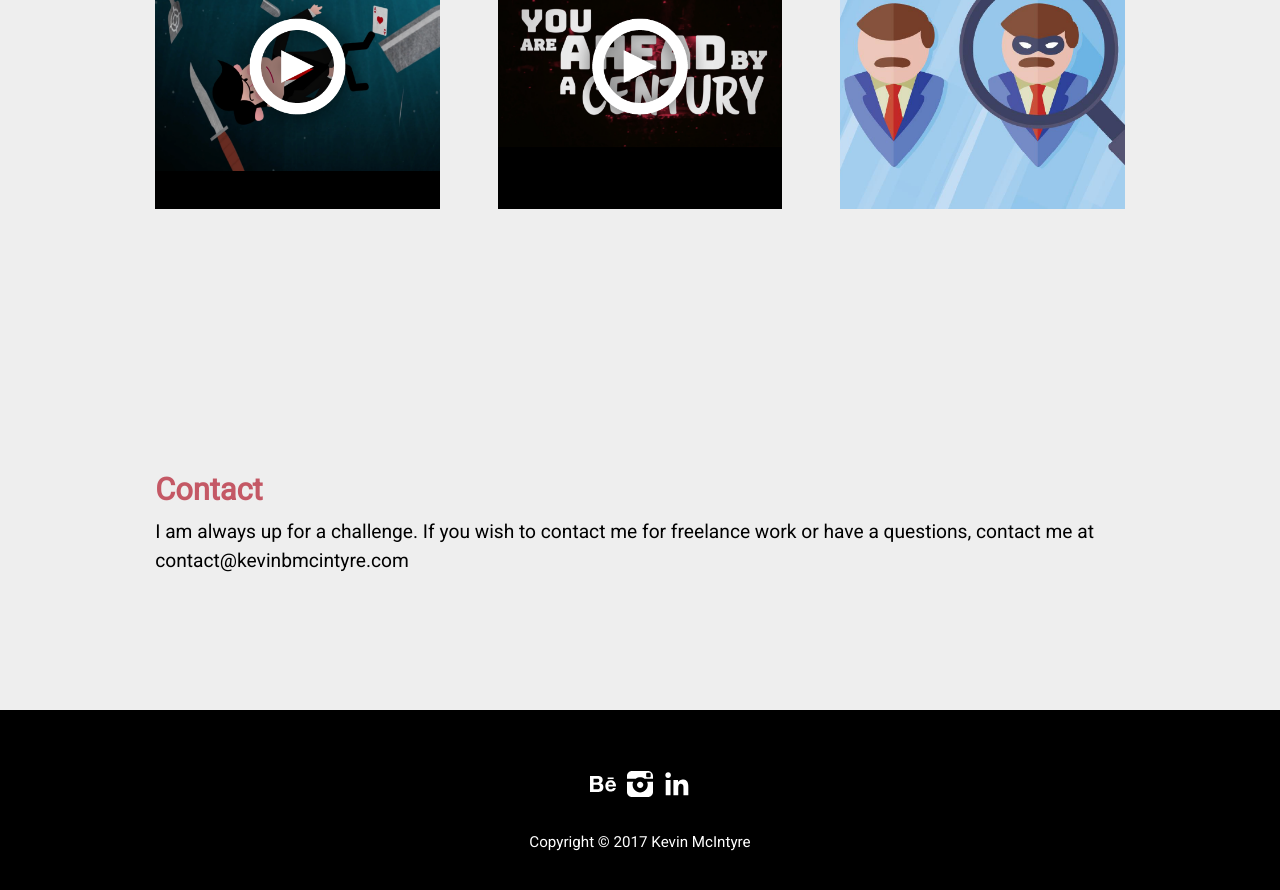
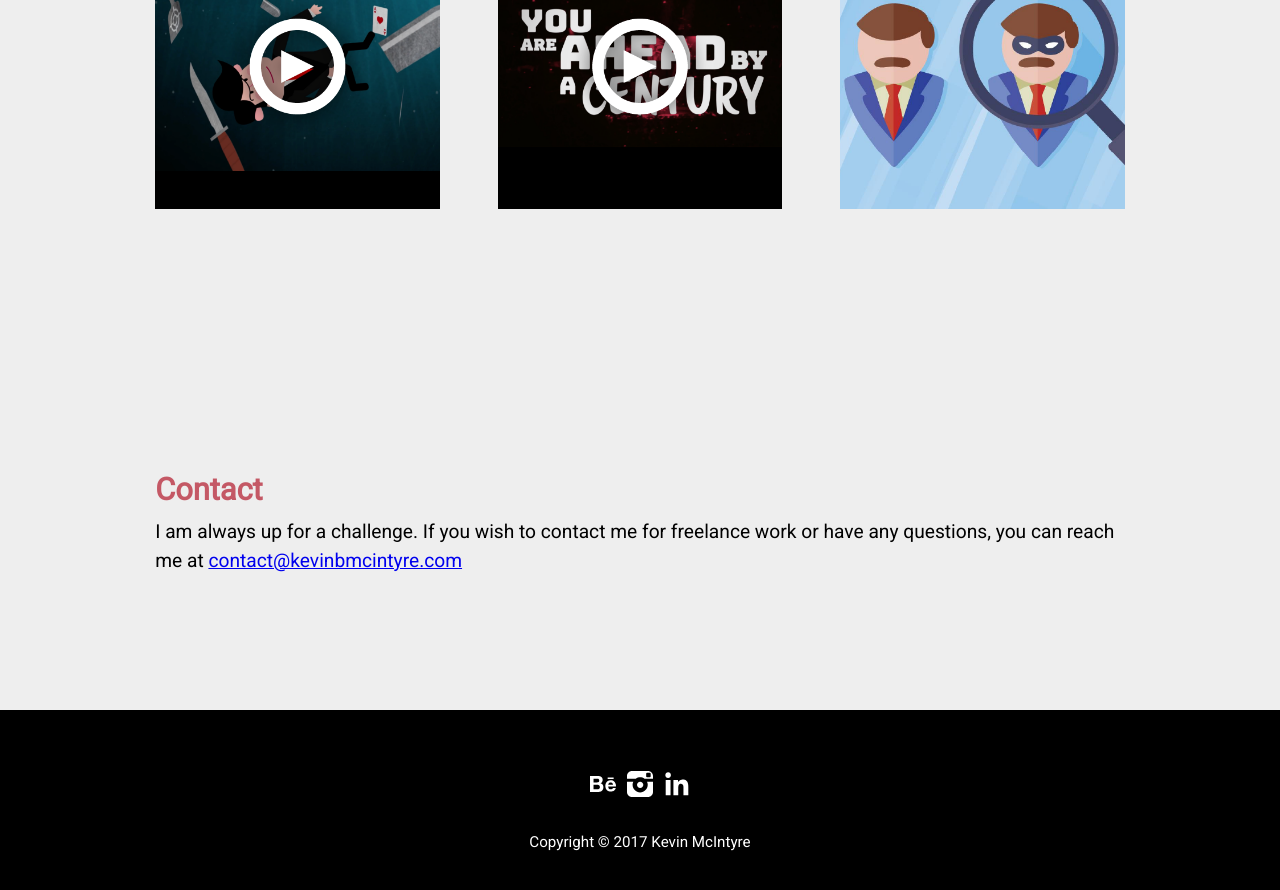
Before and after one commit to KevinBMcIntyre/Portfolio, a Jekyll site: the page built from index.html, in a window 1280 px wide and 900 px high, scrolled down 1441 px. Shown: the top 890 px of the window. Built offline with Jekyll 4.4.1, drawn with Linux system fonts in a browser that asks for light colours.

Commit message:
updating small things

```diff
--- a/_layouts/default.html
+++ b/_layouts/default.html
@@ -50,7 +50,7 @@
     <div class="wrapper gutter-1-2 island-2">
       <div class="card">
         <h2 class="push-1-4" id="contact">Contact</h2>
-        <p class="push-0 pad-b-1 pad-t-1">I am always up for a challenge. If you wish to contact me for freelance work or have a questions, contact me at contact@kevinbmcintyre.com</p>
+        <p class="push-0 pad-b-1 pad-t-1">I am always up for a challenge. If you wish to contact me for freelance work or have any questions, you can reach me at <a href="mailto:contact@kevinbmcintyre.com?subject=Hello">contact@kevinbmcintyre.com</a></p>
       </div>
     </div>
   </div>
```
